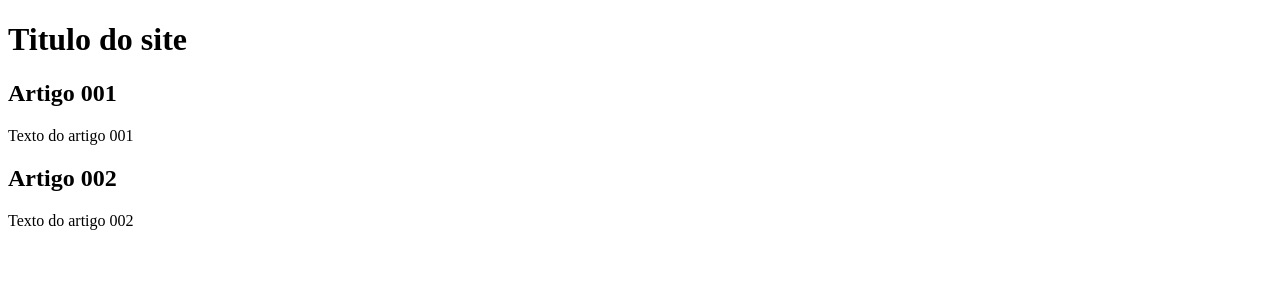
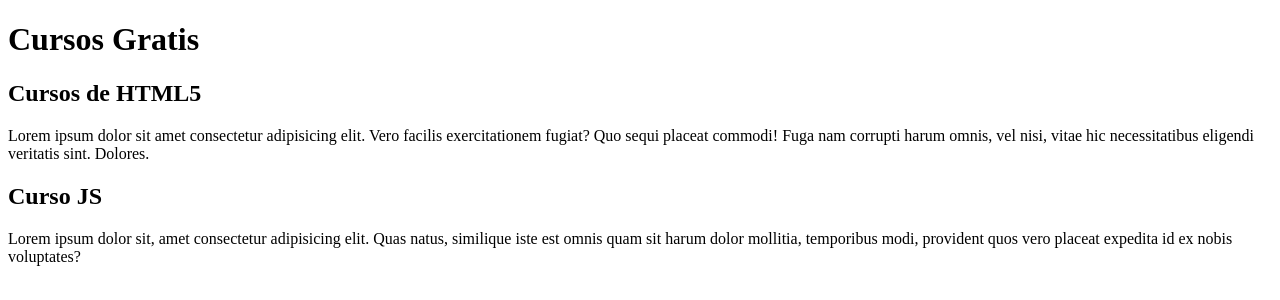
Before and after one commit to alvaroazambuja/projeto-site, a plain HTML site: page index.html in a window 1280 px wide. Drawn offline with Linux system fonts and the light colour scheme.

Commit message:
Comecei escrever conteúdo

```diff
--- a/index.html
+++ b/index.html
@@ -9,15 +9,15 @@
 <body>
     <main>
         <header>
-            <h1>Titulo do site</h1>
+            <h1>Cursos Gratis</h1>
         </header>
         <article>
-            <h2>Artigo 001</h2>
-            <p>Texto do artigo 001</p>
+            <h2>Cursos de HTML5</h2>
+            <p>Lorem ipsum dolor sit amet consectetur adipisicing elit. Vero facilis exercitationem fugiat? Quo sequi placeat commodi! Fuga nam corrupti harum omnis, vel nisi, vitae hic necessitatibus eligendi veritatis sint. Dolores.</p>
         </article>
         <article>
-            <h2>Artigo 002</h2>
-            <p>Texto do artigo 002</p>
+            <h2>Curso JS</h2>
+            <p>Lorem ipsum dolor sit, amet consectetur adipisicing elit. Quas natus, similique iste est omnis quam sit harum dolor mollitia, temporibus modi, provident quos vero placeat expedita id ex nobis voluptates?</p>
         </article>
     </main>
 
```
